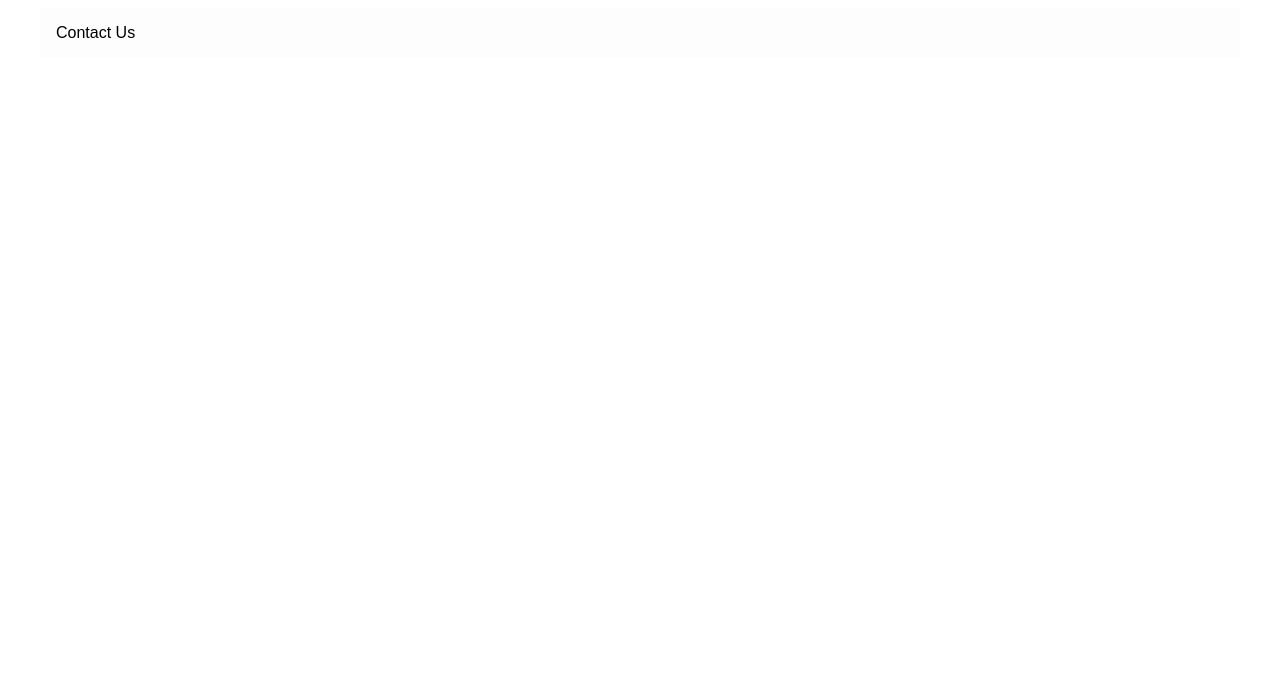
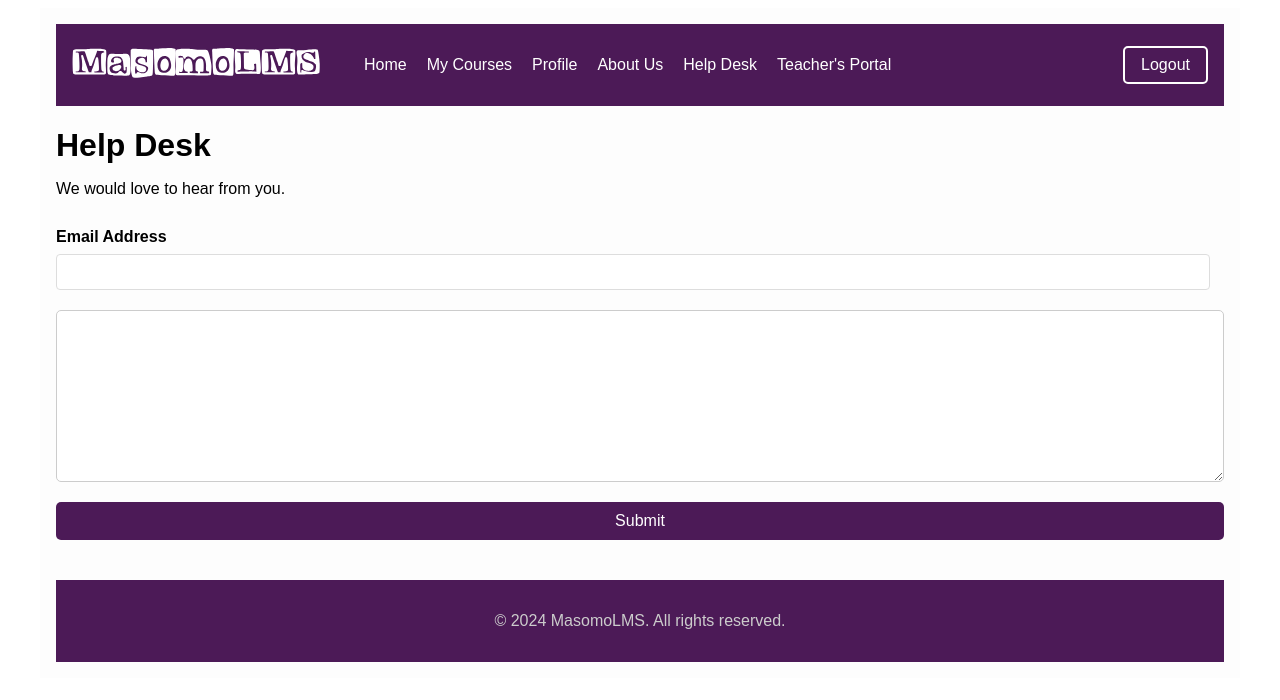
Before and after one commit to mmwandera/phase5, a React (Vite) app in the folder frontend/: page /contact-us in a window 1280 px wide. Shown: the top 700 px of the page. Built offline with nearby package versions, Linux system fonts and the light colour scheme; a web font is replaced by a local one.

Commit message:
added formspree integration in Help Desk form

```diff
--- a/frontend/package.json
+++ b/frontend/package.json
@@ -10,6 +10,7 @@
     "preview": "vite preview"
   },
   "dependencies": {
+    "@formspree/react": "^2.5.1",
     "axios": "^1.6.8",
     "localforage": "^1.10.0",
     "lucide-react": "^0.376.0",
--- a/frontend/src/client-side-components/AboutUs.jsx
+++ b/frontend/src/client-side-components/AboutUs.jsx
@@ -1,8 +1,11 @@
-import React from 'react';
-import "./aboutUs.css"
+import "./aboutUs.css";
+import HomeFooter from "./reusable-components/HomeFooter";
+import HomeHeader from "./reusable-components/HomeHeader";
 
 const AboutUs = () => {
   return (
+    <div className="home">
+        <HomeHeader />
         <div className="about-us">
           <h2>About Us</h2>
             <h2>Program Name: Information Technology Essentials</h2>
@@ -36,6 +39,9 @@ const AboutUs = () => {
               In summary, the Information Technology Essentials program on MasomoLMS is founded on the principles of providing accessible, comprehensive, and industry-relevant IT education. Through a combination of quality content, hands-on experience, and supportive community, we aim to empower learners to achieve their goals and pursue successful careers in Information Technology.
               </p>
         </div>
+        <HomeFooter />
+    </div>
+
   );
 }
 
--- a/frontend/src/client-side-components/ContactUs.jsx
+++ b/frontend/src/client-side-components/ContactUs.jsx
@@ -1,5 +1,46 @@
+import { useForm, ValidationError } from '@formspree/react';
+import './contactUs.css';
+import HomeFooter from "./reusable-components/HomeFooter";
+import HomeHeader from "./reusable-components/HomeHeader";
+
 export default function ContactUs() {
+  const [state, handleSubmit] = useForm("xleqvopj");
+  if (state.succeeded) {
+      return <p>Thanks for Reaching Out! We will get back to you shortly.</p>;
+  }
   return (
-    <div>Contact Us</div>
-  )
+      <div className="home">
+        <HomeHeader />
+        <h1>Help Desk</h1>
+        <p>We would love to hear from you.</p>
+          <form onSubmit={handleSubmit} className="contact-form">
+          <label htmlFor="email">
+            Email Address
+          </label>
+          <input
+            id="email"
+            type="email"
+            name="email"
+          />
+          <ValidationError
+            prefix="Email"
+            field="email"
+            errors={state.errors}
+          />
+          <textarea
+            id="message"
+            name="message"
+          />
+          <ValidationError
+            prefix="Message"
+            field="message"
+            errors={state.errors}
+          />
+          <button type="submit" disabled={state.submitting}>
+            Submit
+          </button>
+        </form>
+        <HomeFooter />
+      </div>
+  );
 }
--- a/frontend/src/client-side-components/aboutUs.css
+++ b/frontend/src/client-side-components/aboutUs.css
@@ -42,3 +42,7 @@
 .goals-missions li strong {
   color: #555;
 }
+
+.about-us {
+  padding: 40px;
+}
--- /dev/null
+++ b/frontend/src/client-side-components/contactUs.css
@@ -0,0 +1,3 @@
+.contact-form {
+  margin-top: 30px;
+}
--- a/frontend/src/client-side-components/reusable-components/HomeHeader.jsx
+++ b/frontend/src/client-side-components/reusable-components/HomeHeader.jsx
@@ -23,7 +23,7 @@ export default function HomeHeader() {
           <li><Link to="/my-courses">My Courses</Link></li>
           <li><Link to="/profile">Profile</Link></li>
           <li><Link to="/about-us">About Us</Link></li>
-          <li><Link to="/contact-us">Contact Us</Link></li>
+          <li><Link to="/contact-us">Help Desk</Link></li>
           <li><Link to="/admin">Teacher&apos;s Portal</Link></li>
         </ul>
       </nav>
```
Also changed, not shown: 1 other file (tests, documents, lock files or other folders). Lines whose indentation alone changed are shown as unchanged.
